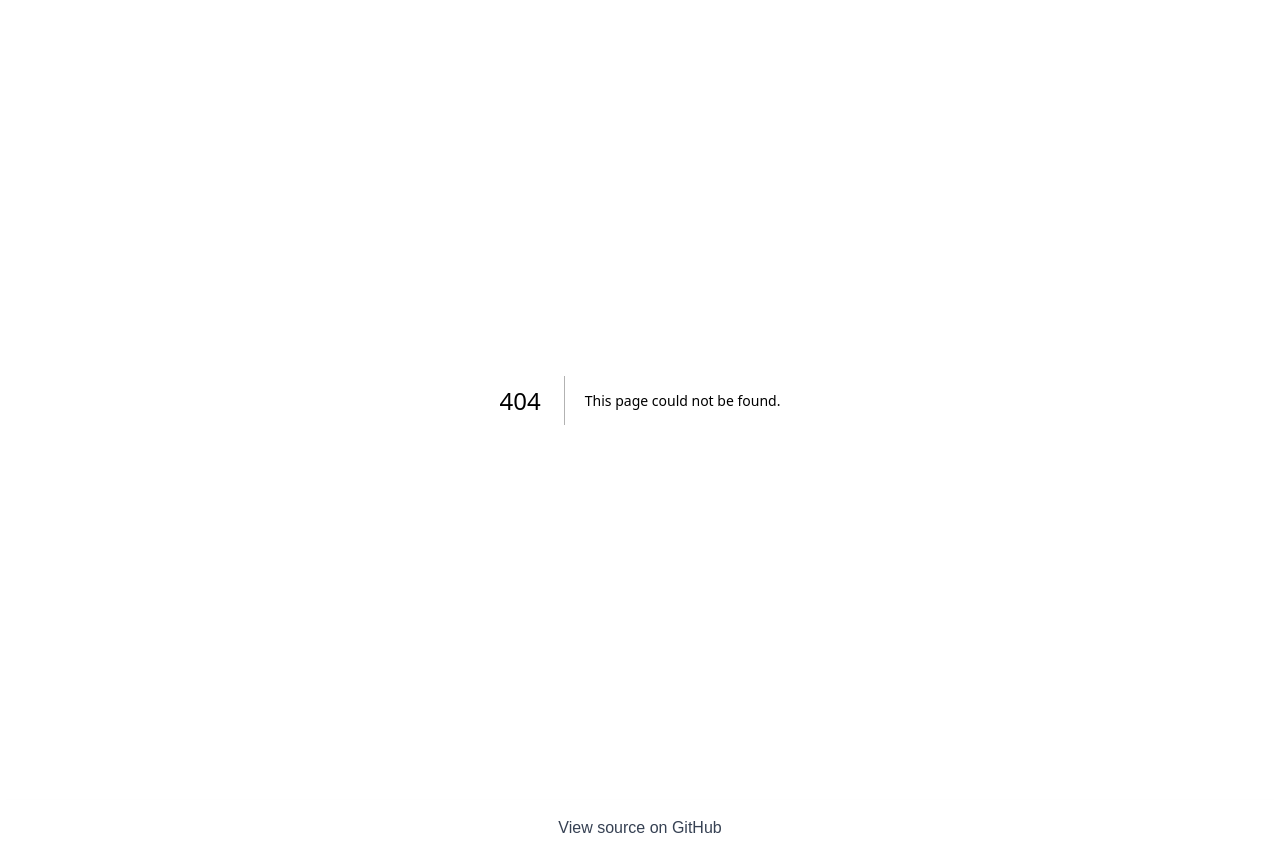
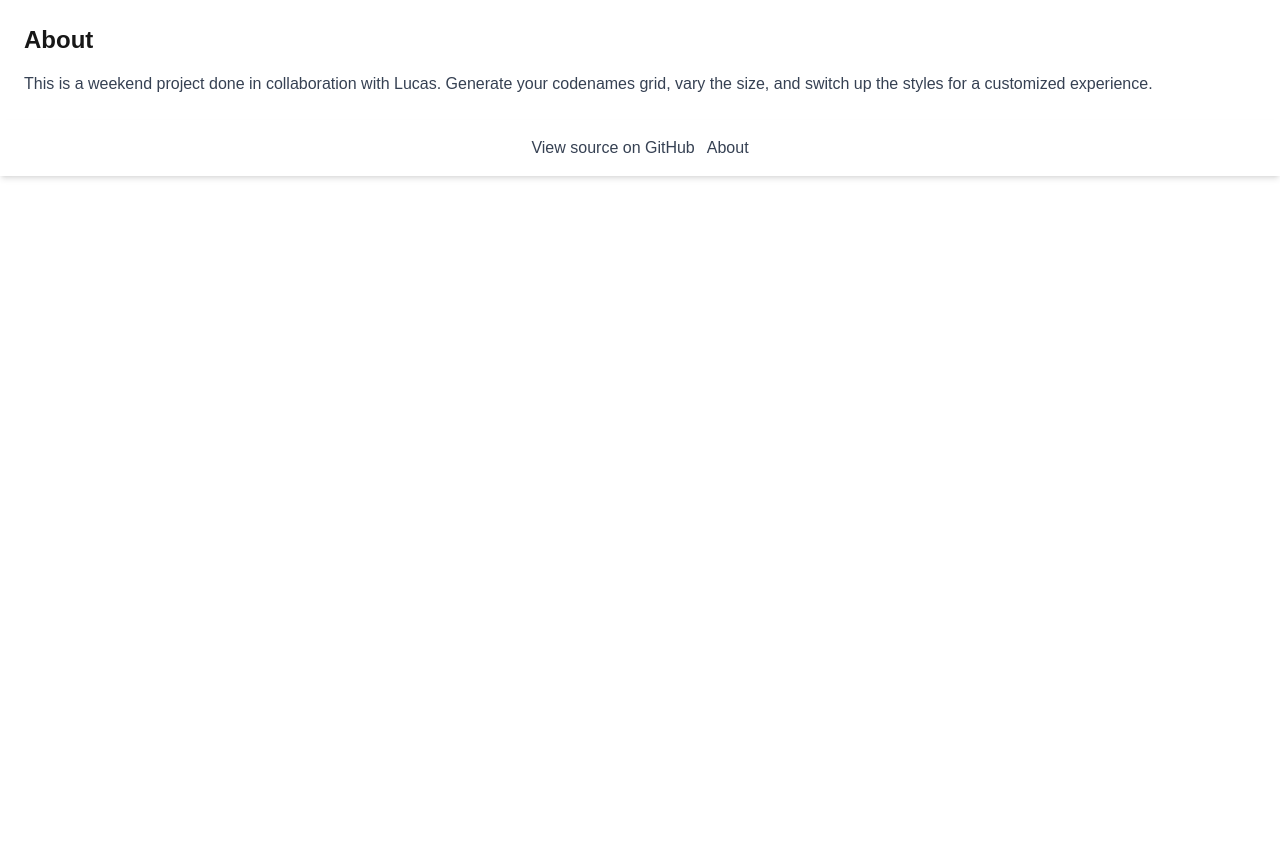
Before and after one commit to znichola/codenames-grid-gen, a Next.js app: page /about in a window 1280 px wide. Before the commit this address had no page. After the commit the page ends 800 px from the top, so only its background shows below. Built offline with nearby package versions, Linux system fonts and the light colour scheme.

Commit message:
about page

```diff
--- /dev/null
+++ b/app/about/page.tsx
@@ -0,0 +1,10 @@
+export default function About() {
+    return (
+      <main className="container mx-auto p-6">
+        <h1 className="text-2xl font-bold">About</h1>
+        <p className="mt-4 text-gray-700">
+          This is a weekend project done in collaboration with Lucas. Generate your codenames grid, vary the size, and switch up the styles for a customized experience.
+        </p>
+      </main>
+    );
+  }
--- a/app/layout.tsx
+++ b/app/layout.tsx
@@ -1,5 +1,6 @@
 import type { Metadata } from "next";
 import { Geist, Geist_Mono } from "next/font/google";
+import Link from "next/link";
 import "./globals.css";
 
 const geistSans = Geist({
@@ -29,7 +30,7 @@ export default function RootLayout({
       >
         {children}
         <footer className="right-0 p-4 bg-white shadow-md">
-        <div className="container flex items-center justify-center mx-auto">
+          <div className="container flex items-center justify-center mx-auto gap-3">
             <a
               href="https://github.com/znichola/codenames-grid-gen"
               target="_blank"
@@ -40,6 +41,12 @@ export default function RootLayout({
               <span>View source on GitHub</span>
 
             </a>
+            <Link
+              href="/about"
+              className="text-gray-700 hover:text-indigo-600 transition-colors"
+            >
+              About
+            </Link>
           </div>
         </footer>
       </body>
```
Also changed, not shown: 1 other file (tests, documents, lock files or other folders). Lines whose indentation alone changed are shown as unchanged.
